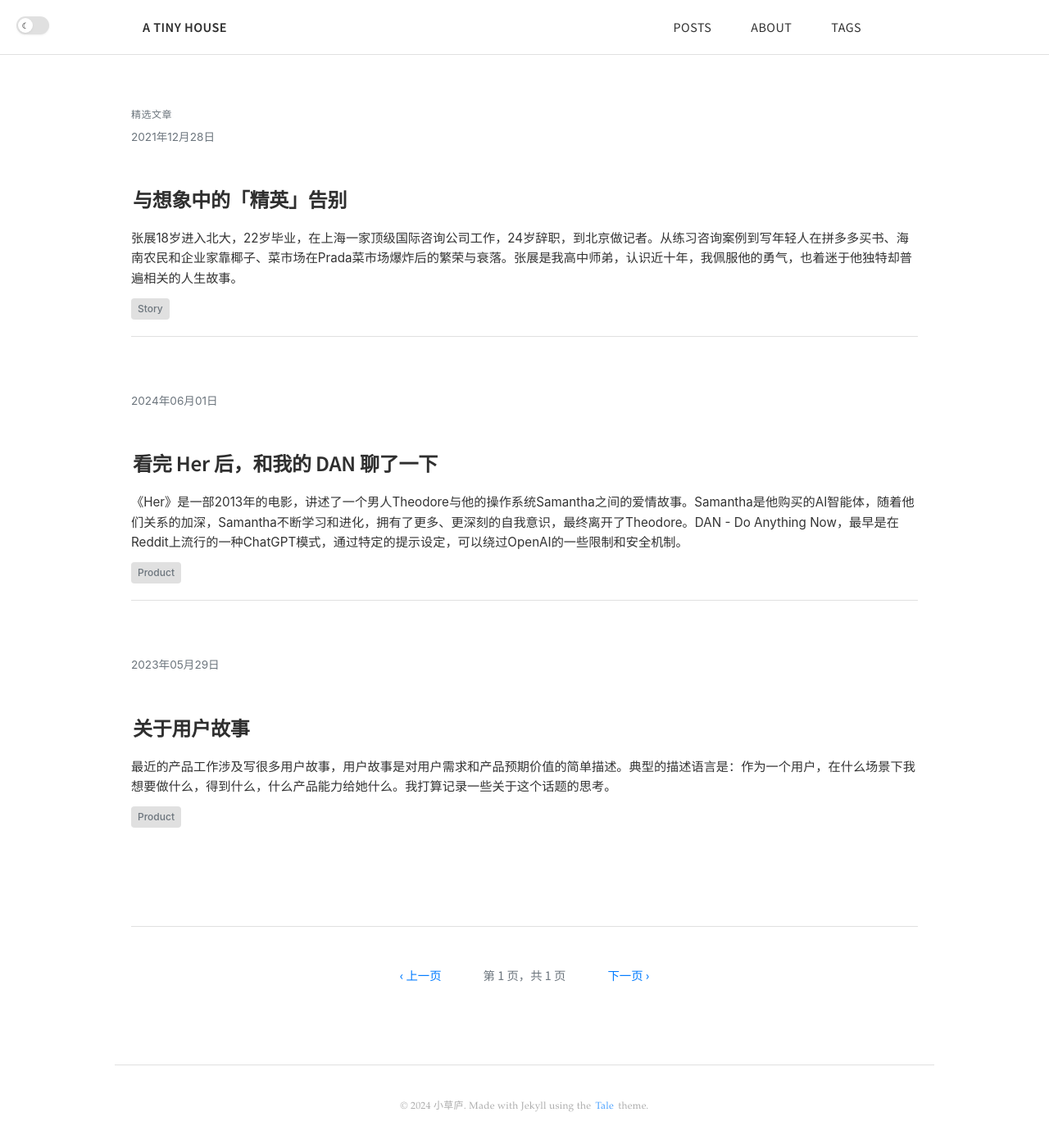
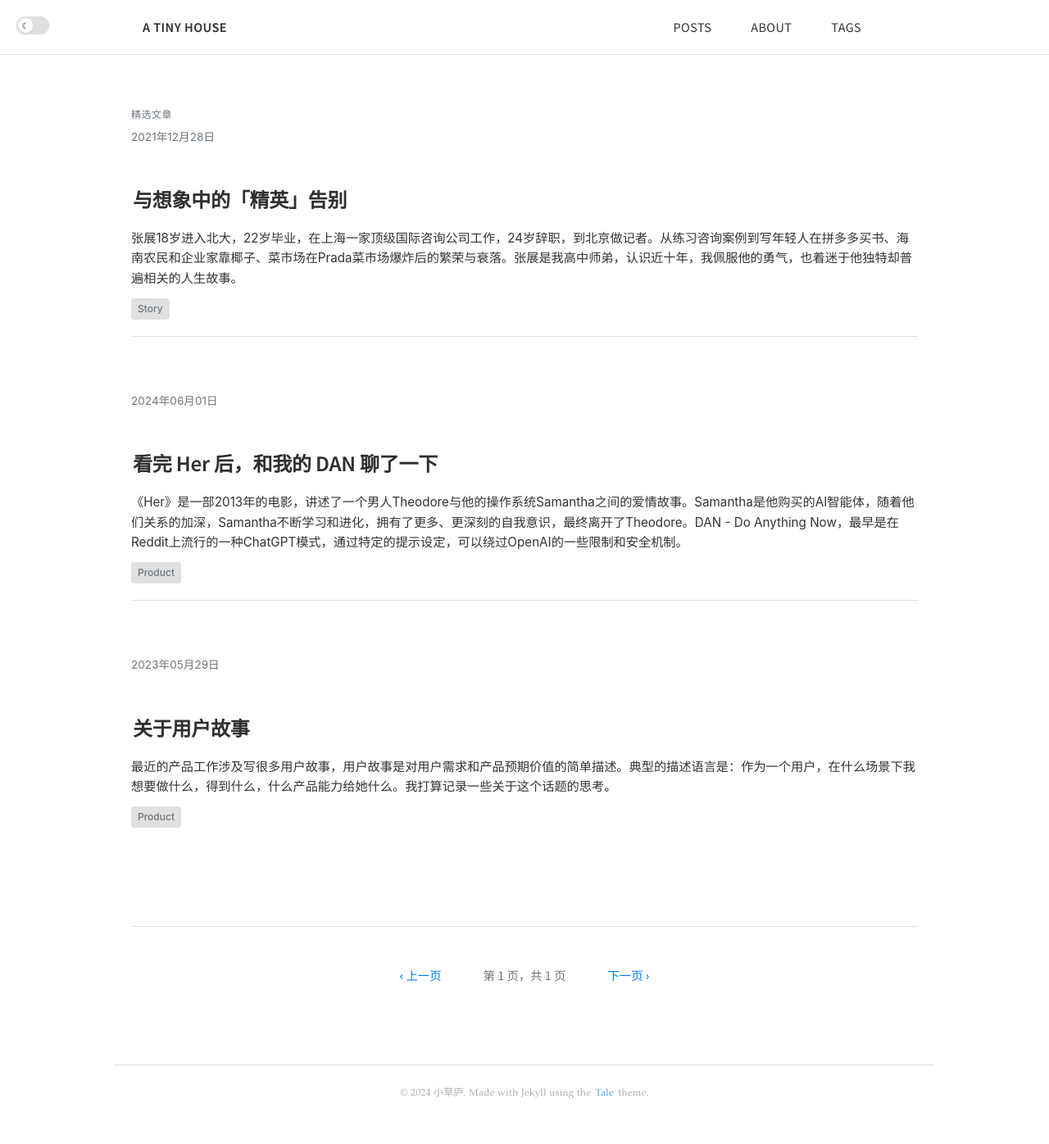
Before and after one commit to atinyhouse/atinyhouse.github.io, a Jekyll site: the page preview-home-restored.html, which Jekyll copies as it is, in a window 1280 px wide and 1400 px high, scrolled down 246 px. Shown: the top 1396 px of the window at 82% size. Built offline with Jekyll 4.4.1, drawn with Linux system fonts in a browser that asks for light colours.

Commit message:
确保底部版权信息修复在线上生效 - 多重保障措施
问题：
- 需要确保底部版权信息的居中修复和弱化设计在线上能够生效
- 可能存在样式优先级和编译问题

解决方案：
1. 直接修改 SCSS 源文件 (_sass/tale/_layout.scss)
   - 使用 !important 确保优先级
   - 添加 CSS 变量支持
   - 包含暗黑模式适配

2. 在 custom.css 中添加强制覆盖样式
   - 使用更高优先级的选择器
   - 添加多重选择器确保覆盖
   - 包含所有可能的 footer 元素

3. 创建测试文件验证样式
   - test-footer-styles.html 用于本地测试
   - 可以检查样式是否正确应用

具体改进：
- 确保完全居中显示
- 弱化视觉设计 (0.75rem, opacity: 0.7)
- 添加悬停效果
- 支持明亮和暗黑模式
- 使用 !important 确保优先级

现在样式应该能在线上正确生效了！

```diff
--- a/_sass/tale/_layout.scss
+++ b/_sass/tale/_layout.scss
@@ -253,11 +253,35 @@
 
 footer {
   font-family: $serif-secondary;
-  padding: 2rem 0;
-  text-align: center;
+  padding: 24px 20px 32px 20px !important;
+  text-align: center !important;
+  border-top: 1px solid var(--border-color, #e9e9e7) !important;
+  margin-top: 48px !important;
+  max-width: 1000px !important;
+  margin-left: auto !important;
+  margin-right: auto !important;
 
   span {
-    color: $default-color;
-    font-size: .8rem;
+    color: var(--text-tint, #8b8b8b) !important;
+    font-size: 0.75rem !important;
+    font-weight: 400 !important;
+    letter-spacing: 0.02em !important;
+    opacity: 0.7 !important;
+    transition: opacity 0.2s ease !important;
+  }
+
+  &:hover span {
+    opacity: 0.9 !important;
   }
 }
+
+/* 暗黑模式下的底部样式 */
+@media (prefers-color-scheme: dark) {
+  footer {
+    border-top-color: var(--border-color, #2f2f2f) !important;
+
+    span {
+      color: var(--text-tint, #a0a0a0) !important;
+    }
+  }
+}
--- a/assets/custom.css
+++ b/assets/custom.css
@@ -1581,36 +1581,67 @@
   padding: 0 20px;
 }
 
-/* 页面底部版权信息 - 弱化设计 */
+/* 页面底部版权信息 - 弱化设计 - 强制优先级 */
 footer {
-  max-width: 1000px;
-  margin: 0 auto;
-  padding: 24px 20px 32px 20px;
-  text-align: center;
-  border-top: 1px solid var(--border-color, #e9e9e7);
-  margin-top: 48px;
+  max-width: 1000px !important;
+  margin: 48px auto 0 auto !important;
+  padding: 24px 20px 32px 20px !important;
+  text-align: center !important;
+  border-top: 1px solid var(--border-color, #e9e9e7) !important;
+  display: block !important;
 }
 
 footer span {
   color: var(--text-tint, #8b8b8b) !important;
   font-size: 0.75rem !important;
   font-weight: 400 !important;
-  letter-spacing: 0.02em;
-  opacity: 0.7;
-  transition: opacity 0.2s ease;
+  letter-spacing: 0.02em !important;
+  opacity: 0.7 !important;
+  transition: opacity 0.2s ease !important;
+  display: inline !important;
 }
 
 footer:hover span {
-  opacity: 0.9;
+  opacity: 0.9 !important;
+}
+
+/* 强制覆盖所有可能的 footer 样式 */
+body footer,
+html footer,
+main + footer {
+  max-width: 1000px !important;
+  margin: 48px auto 0 auto !important;
+  padding: 24px 20px 32px 20px !important;
+  text-align: center !important;
+  border-top: 1px solid var(--border-color, #e9e9e7) !important;
+  display: block !important;
+}
+
+body footer span,
+html footer span,
+main + footer span {
+  color: var(--text-tint, #8b8b8b) !important;
+  font-size: 0.75rem !important;
+  font-weight: 400 !important;
+  letter-spacing: 0.02em !important;
+  opacity: 0.7 !important;
+  transition: opacity 0.2s ease !important;
+  display: inline !important;
 }
 
 /* 暗黑模式下的底部样式 */
 @media (prefers-color-scheme: dark) {
-  footer {
-    border-top-color: var(--border-color, #2f2f2f);
-  }
-
-  footer span {
+  footer,
+  body footer,
+  html footer,
+  main + footer {
+    border-top-color: var(--border-color, #2f2f2f) !important;
+  }
+
+  footer span,
+  body footer span,
+  html footer span,
+  main + footer span {
     color: var(--text-tint, #a0a0a0) !important;
   }
 }
```
